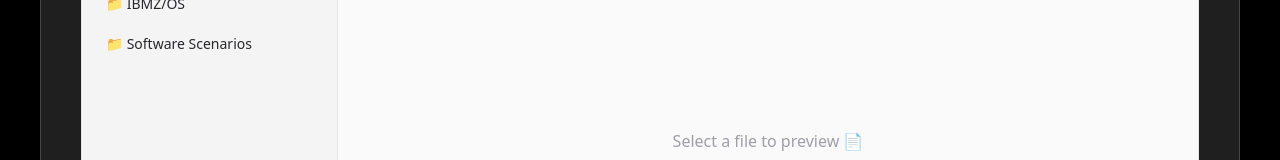
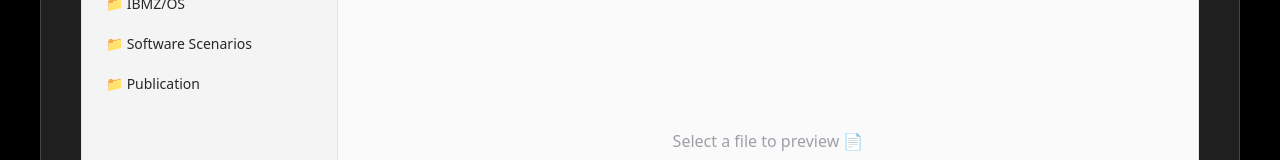
Before and after one commit to Mohammed2006bh/WEB-HMS, a Next.js app: page /BroSum in a window 1280 px wide. Shown: the part 416-576 px from the top of the page. Built offline with nearby package versions, Linux system fonts and the light colour scheme.

Commit message:
updateBroSum page

```diff
--- a/app/(site)/BroSum/page.tsx
+++ b/app/(site)/BroSum/page.tsx
@@ -34,6 +34,12 @@ const notes = {
     {
       name: "SE201 Artmne",
       url: "/Mynotes/Software_Scenarios/SE201project.pdf",
+    },
+  ],
+  "Publication": [
+    {
+      name: "Publication 101 Resarch",
+      url: "/Mynotes/Publication/The Impact of AI Data Centers on Electricity and Water Sustainability in Bahrain.pdf",
     },
   ]
 };
```
